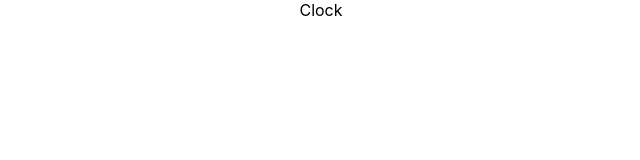
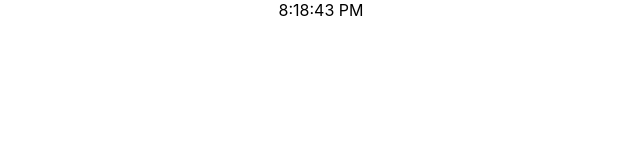
Before and after one commit to CSalois114/clock, a React (Create React App) app: page / in a window 1280 px wide. Shown: the top 160 px of the page, without its empty margins (319-959 px from the left). Built offline with nearby package versions, Linux system fonts and the light colour scheme.

Commit message:
working clock

```diff
--- a/src/components/Clock.js
+++ b/src/components/Clock.js
@@ -1,10 +1,39 @@
 import React, {useState, useEffect} from 'react'
 
 export default function Clock() {
+  const [date, setDate] = useState(new Date)
+
+  useEffect(() => {
+    const updateDate = setInterval(() => {
+      setDate(date => date = new Date)
+    }, 1000 )
+
+    return () => clearInterval(updateDate)
+  }, [])
+
+  const spacer = <span className="spacer">:</span>
+
   return (
-    <div>Clock
+    <div id="clock">
+      <span id="hours" className='value'>
+        {date.getHours() % 12}
+      </span>
 
+      {spacer}
 
+      <span id="minutes" className='value'>
+        {date.getMinutes()}
+      </span>
+
+      {spacer}
+
+      <span id="seconds" className='value'>
+          {date.getSeconds()}
+      </span>
+
+      <span id="meridiem" className='value'>
+        {(date.getHours() >= 12 ? " PM" : " AM")}
+      </span>
     </div>
   )
 }
```
